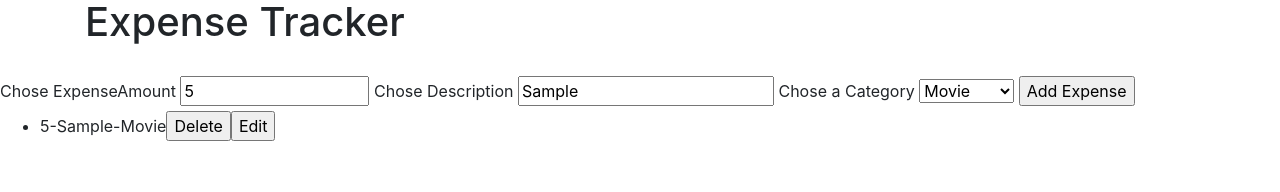
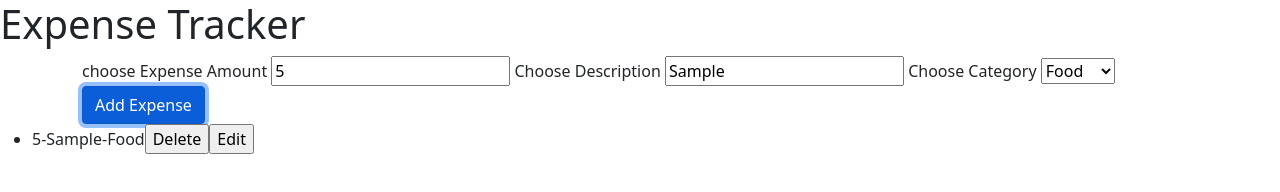
Before and after one commit to tanyasawarn/expense, a plain HTML site: page index.html in a window 1280 px wide. Both pictures are taken after typing "5", "Sample" into the empty fields and a click on the button "Add Expense". Drawn offline with nearby package versions, Linux system fonts and the light colour scheme.

Commit message:
Update index.html

```diff
--- a/index.html
+++ b/index.html
@@ -2,76 +2,75 @@
 <html lang="en">
 <head>
     <meta charset="UTF-8">
+    <meta http-equiv="X-UA-Compatible" content="IE=edge">
     <meta name="viewport" content="width=device-width, initial-scale=1.0">
-  <meta http-equiv="X-UA-Compatible" content="ie=edge">
-  <link rel="stylesheet" href="https://maxcdn.bootstrapcdn.com/bootstrap/4.0.0-beta/css/bootstrap.min.css" integrity="sha384-/Y6pD6FV/Vv2HJnA6t+vslU6fwYXjCFtcEpHbNJ0lyAFsXTsjBbfaDjzALeQsN6M" crossorigin="anonymous">
-  <title>Expense</title>
+    <title>Expense Tracker</title>
+    <link href="https://cdn.jsdelivr.net/npm/bootstrap@5.0.2/dist/css/bootstrap.min.css" rel="stylesheet" integrity="sha384-EVSTQN3/azprG1Anm3QDgpJLIm9Nao0Yz1ztcQTwFspd3yD65VohhpuuCOmLASjC" crossorigin="anonymous">
+    <script defer src="https://cdn.jsdelivr.net/npm/bootstrap@5.0.2/dist/js/bootstrap.bundle.min.js" integrity="sha384-MrcW6ZMFYlzcLA8Nl+NtUVF0sA7MsXsP1UyJoMp4YLEuNSfAP+JcXn/tWtIaxVXM" crossorigin="anonymous"></script>
+    <link rel="stylesheet"  href="style.css">
+
+    <h1 class="heading">Expense Tracker</h1>
 </head>
 <body>
-  <header id="main-header" >
    <div class="container">
-      <h1 id="header-title">Expense Tracker <span style="display:none">123</span></h1><br>
-    </div>
-  </header>
- <form onsubmit="savetolocalstorage(event)">
-    <label for="expenseamount">Chose ExpenseAmount</label>
-    <input type="number" id='amount' name="amount" min="1"  max="100000000000">
-    <label for="description">Chose Description</label>
-    <input type="text" id='desc' name="description">
-    <label for="category">Chose a Category</label>
-    <select name="category"  id='category'>
-        <option value="Movie">Movie</option>
-        <option value="Food">Food</option>
-        <option value="Vacation">Vacation</option>
-        <option value="shopping">Shopping</option>
+    <form class="form-inline" onsubmit="saveToLocalStorage(event)">
+            <label for="chooseexpenseamount">choose Expense Amount</label>
+            <input type="number" class="form-inline" id="amount" name="amount">
+            <label for="choosedescription">Choose Description</label>
+            <input type="text" class="form-inline" id="description" name="description">
+            <label for="choosecategory">Choose Category</label>
+            <select class="form-inline" id="category" name="category">
+            <option>Food</option>
+            <option>Movie</option>
+            <option>Travel</option>
+            <option>Others</option>
         </select>
-    <button type="submit" value="Add Expense">Add Expense</button>
+        <button class="btn btn-primary">Add Expense</button>
     </form>
    </div>
-  <ul id='details'></ul>
-<script >
-    function savetolocalstorage(event)
+   <ul id="userDetails"></ul>
+   <script>
+    function saveToLocalStorage(event)
     {
         event.preventDefault();
-        const amount=event.target.amount.value;
-        const desc=event.target.description.value;
-        const cate=event.target.category.value;
+        const amount =event.target.amount.value;
+        const description =event.target.description.value;
+        const category =event.target.category.value;
         const obj={
             amount,
-            desc,
-            cate
+            description,
+            category
         }
-        localStorage.setItem('userdetail',JSON.stringify(obj));
+        localStorage.setItem(obj.amount,JSON.stringify(obj));
         showUserOnScreen(obj)
     }
     function showUserOnScreen(obj)
     {
-            const parentele=document.getElementById('details')
-            const childele=document.createElement('li')
-            childele.textContent=obj.amount + '-' + obj.desc + '-' + obj.cate;
-            parentele.appendChild(childele)
-
-            const deletebutton=document.createElement('input');
-            deletebutton.type='button'
-            deletebutton.value='Delete'
-            deletebutton.onclick=()=>{
-                localStorage.removeItem(obj.email)
-                parentele.removeChild(childele)
+    const parentElement = document.getElementById('userDetails');
+    const childElement = document.createElement('li');
+    childElement.textContent = obj.amount + '-' + obj.description + '-' + obj.category;
+    const deleteButton = document.createElement('input');
+    deleteButton.type = "button";
+    deleteButton.value = "Delete";
+    deleteButton.onclick = () =>{
+        localStorage.removeItem(obj.description)
+        parentElement.removeChild(childElement)
     }
-                const editbutton=document.createElement('input')
-                editbutton.type='button'
-                editbutton.value='Edit'
-                editbutton.onclick=()=>{
-                    localStorage.removeItem(obj.email)
-                    parentele.removeChild(childele)
-                    document.getElementById('unameInputTag').value=obj.name;
-                    document.getElementById('emailInputTag').value=obj.email;
-                }
-                childele.appendChild(deletebutton)
-            childele.appendChild(editbutton)
-            parentele.appendChild(childele)
+    const editButton = document.createElement('input');
+    editButton.type ="button";
+    editButton.value = "Edit";
+    editButton.onclick = () =>{
+        localStorage.removeItem(obj.amount)
+        parentElement.removeChild(childElement)
+        document.getElementById('amount').value = obj.amount;
+        document.getElementById('description').value = obj.description;
+        document.getElementById('category').value =obj.category;
     }
 
+    childElement.appendChild(deleteButton)
+    childElement.appendChild(editButton)
+    parentElement.appendChild(childElement)
+    }
    </script>
 </body>
 </html>
```
Lines whose indentation alone changed are shown as unchanged.
